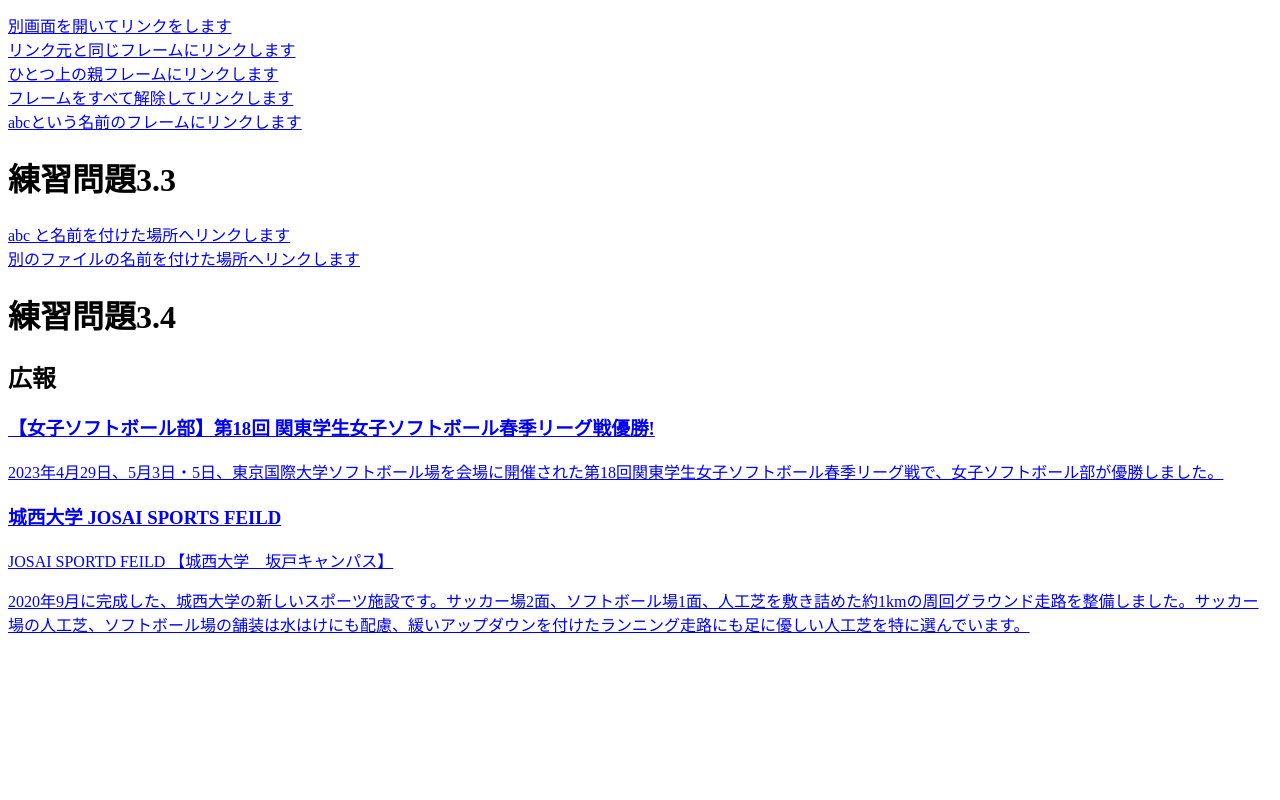
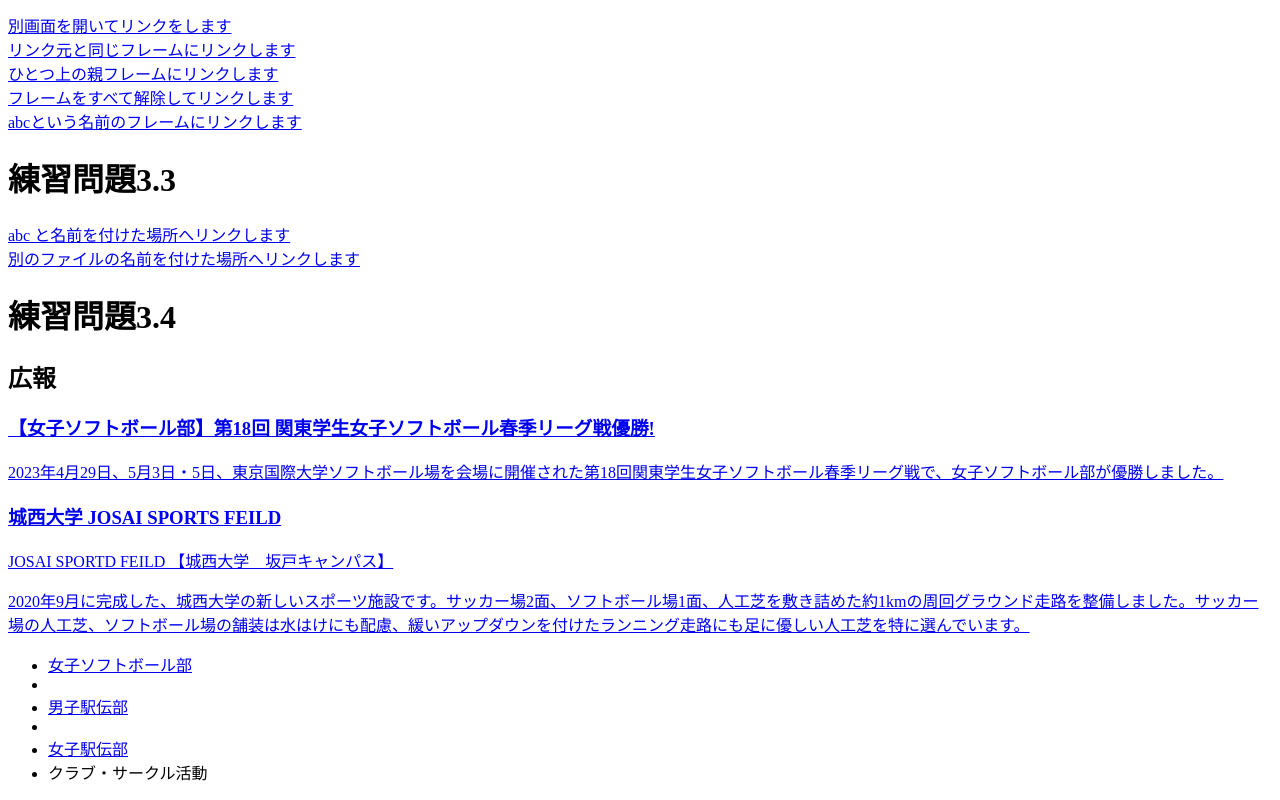
Before and after one commit to yamadakoya/web2022-1, a plain HTML site: page index.html in a window 1280 px wide. Shown: the part 3055-3855 px from the top of the page. Before the commit the page ends 3707 px from the top, so only its background shows below. Drawn offline with Linux system fonts and the light colour scheme.

Commit message:
Update index.html

```diff
--- a/index.html
+++ b/index.html
@@ -167,5 +167,14 @@
 </section ></a>
 </aside>
 
+<nav>
+<ul>
+<li><a href="https://sports.josai.ac.jp/club/jyosisofuto/">女子ソフトボール部</a><li>
+<li><a href="https://sports.josai.ac.jp/club/dansiekiden/">男子駅伝部</a><li>
+<li><a href="https://sports.josai.ac.jp/club/josiekiden/">女子駅伝部</a></li>
+<li><a>クラブ・サークル活動</a></li>
+</ul>
+</nav>
+
 </body>
 </html>
```
Lines whose indentation alone changed are shown as unchanged.
